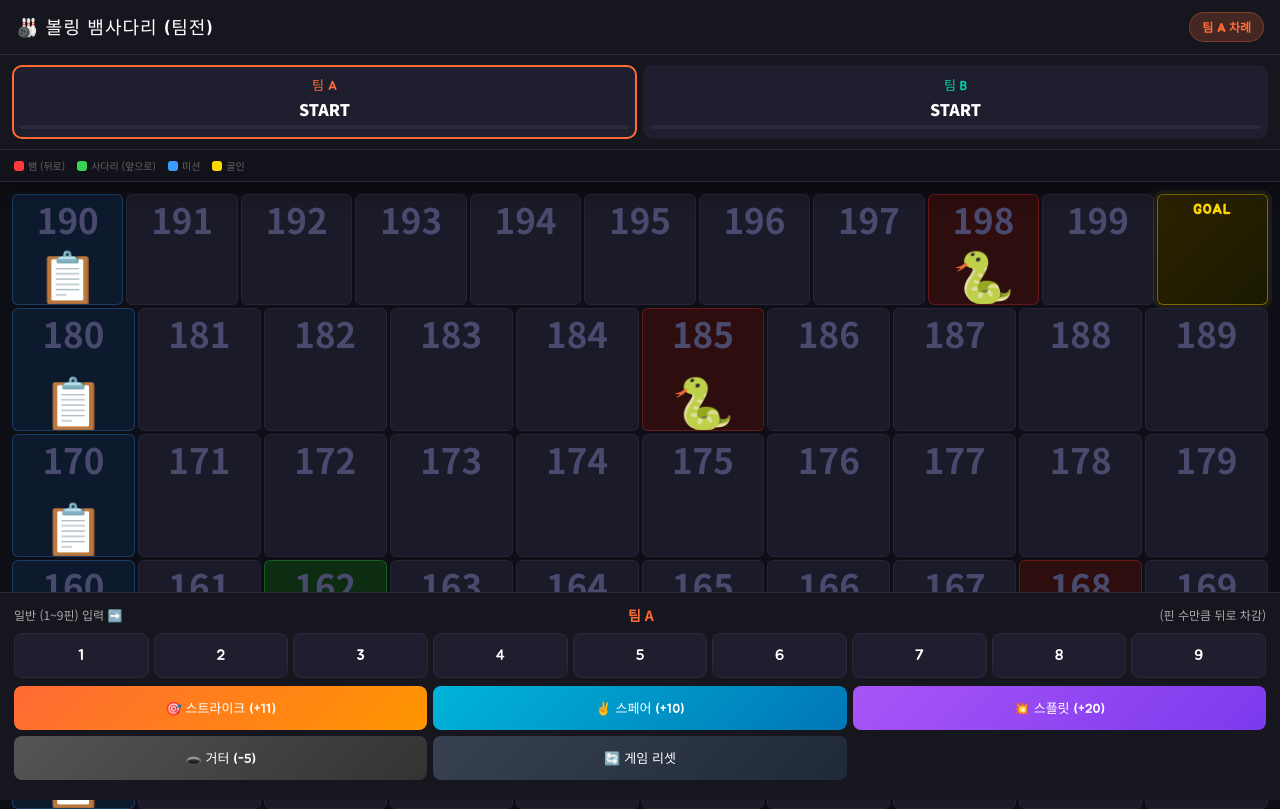
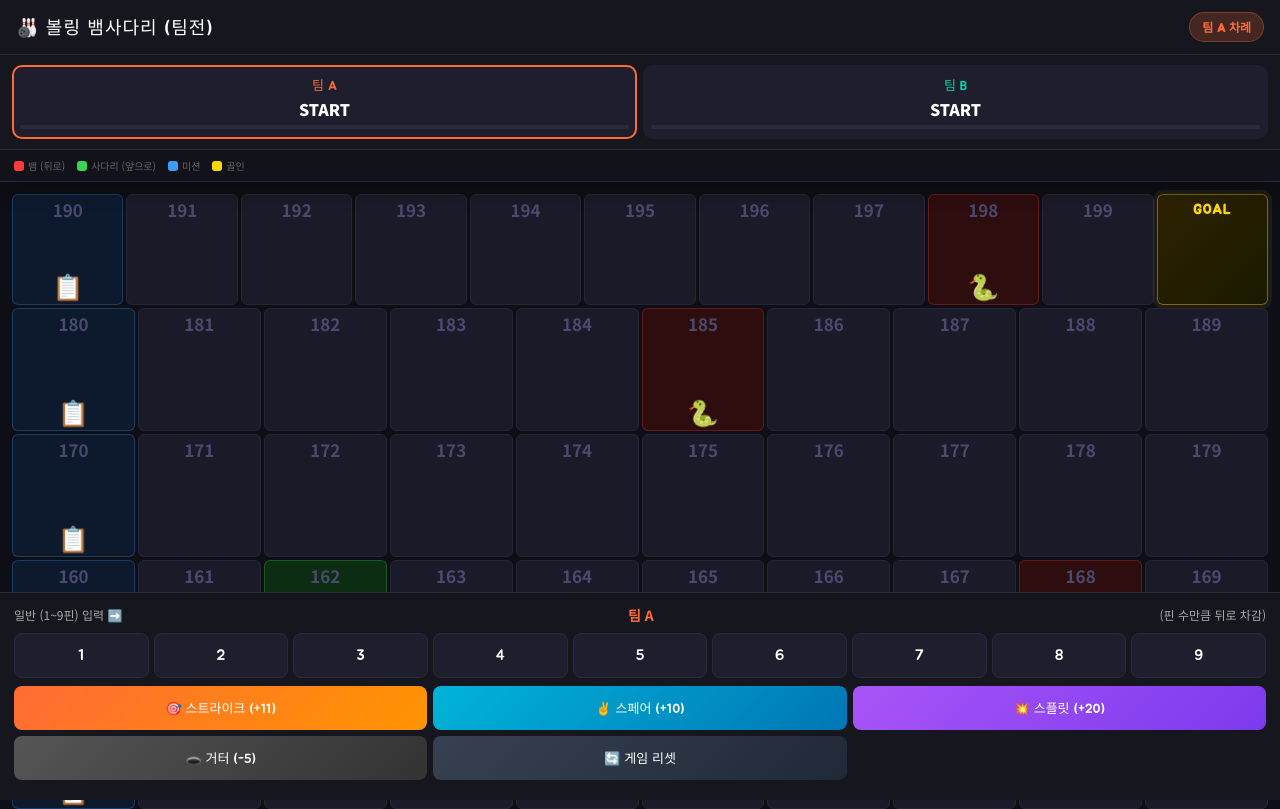
Before and after one commit to dhfl0303-hub/bowling, a plain HTML site: page index.html in a window 1280 px wide. Shown: the top 809 px of the page. Drawn offline with Linux system fonts and the light colour scheme.

Commit message:
Add files via upload

```diff
--- a/index.html
+++ b/index.html
@@ -171,7 +171,7 @@ body {
 .cell:active { transform: scale(0.92); }
 
 .cell-num {
-  font-size: 35px;
+  font-size: 17px;
   color: #4a4a6f;
   line-height: 1;
   font-weight: 700;
@@ -223,7 +223,7 @@ body {
 }
 
 .cell-icon {
-  font-size: 50px;
+  font-size: 25px;
   line-height: 1;
 }
 
```
